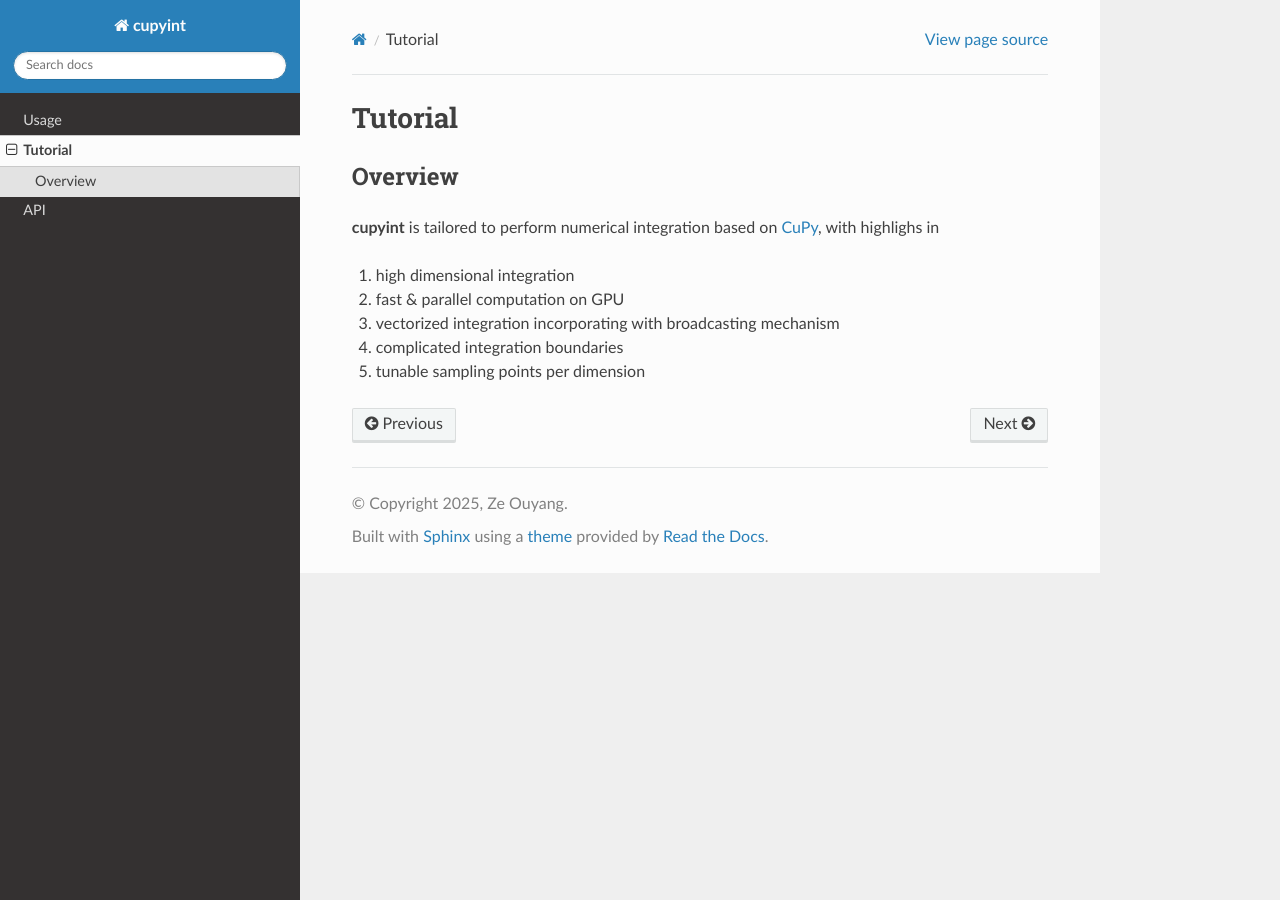
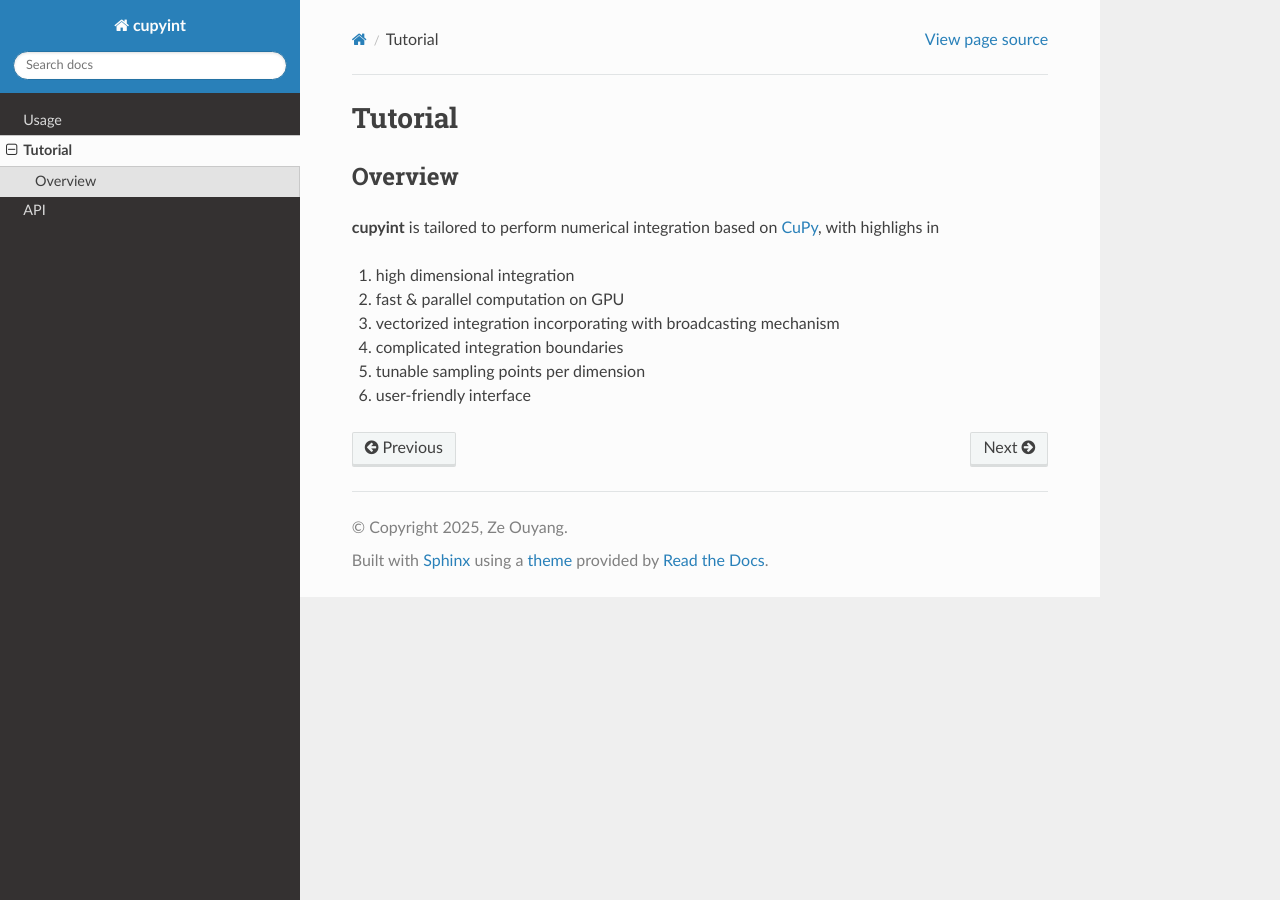
Before and after one commit to ze-ouyang/cupyint_doc, a Sphinx documentation site: the page built from docs/source/tutorial.rst, in a window 1280 px wide. Built offline with Sphinx 7.4.7 and the Read the Docs theme 3.1.0, drawn with Linux system fonts in a browser that asks for light colours.

Commit message:
Update tutorial.rst

```diff
--- a/docs/source/tutorial.rst
+++ b/docs/source/tutorial.rst
@@ -10,3 +10,4 @@ Overview
 3. vectorized integration incorporating with broadcasting mechanism
 4. complicated integration boundaries
 5. tunable sampling points per dimension
+6. user-friendly interface
```
